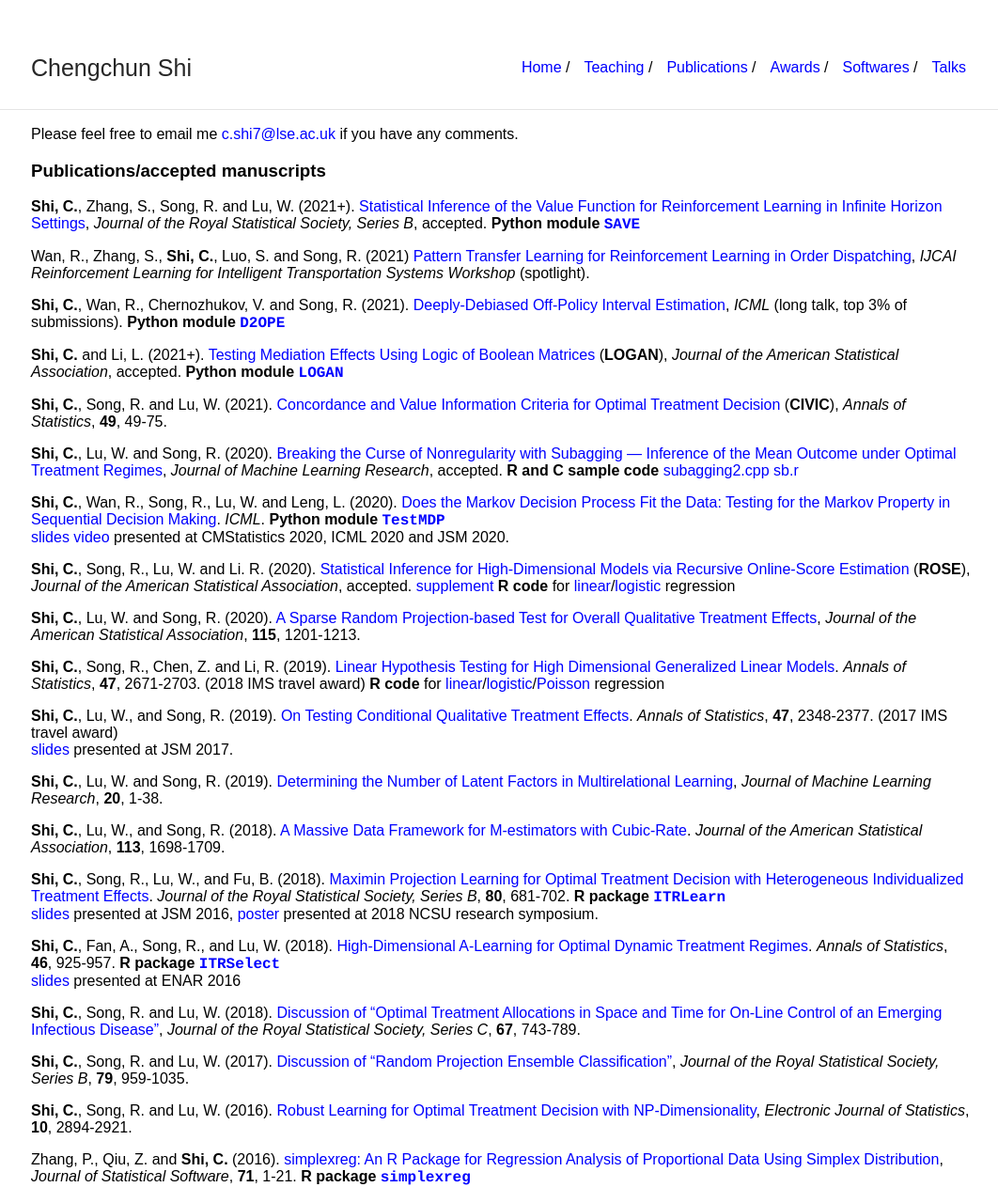
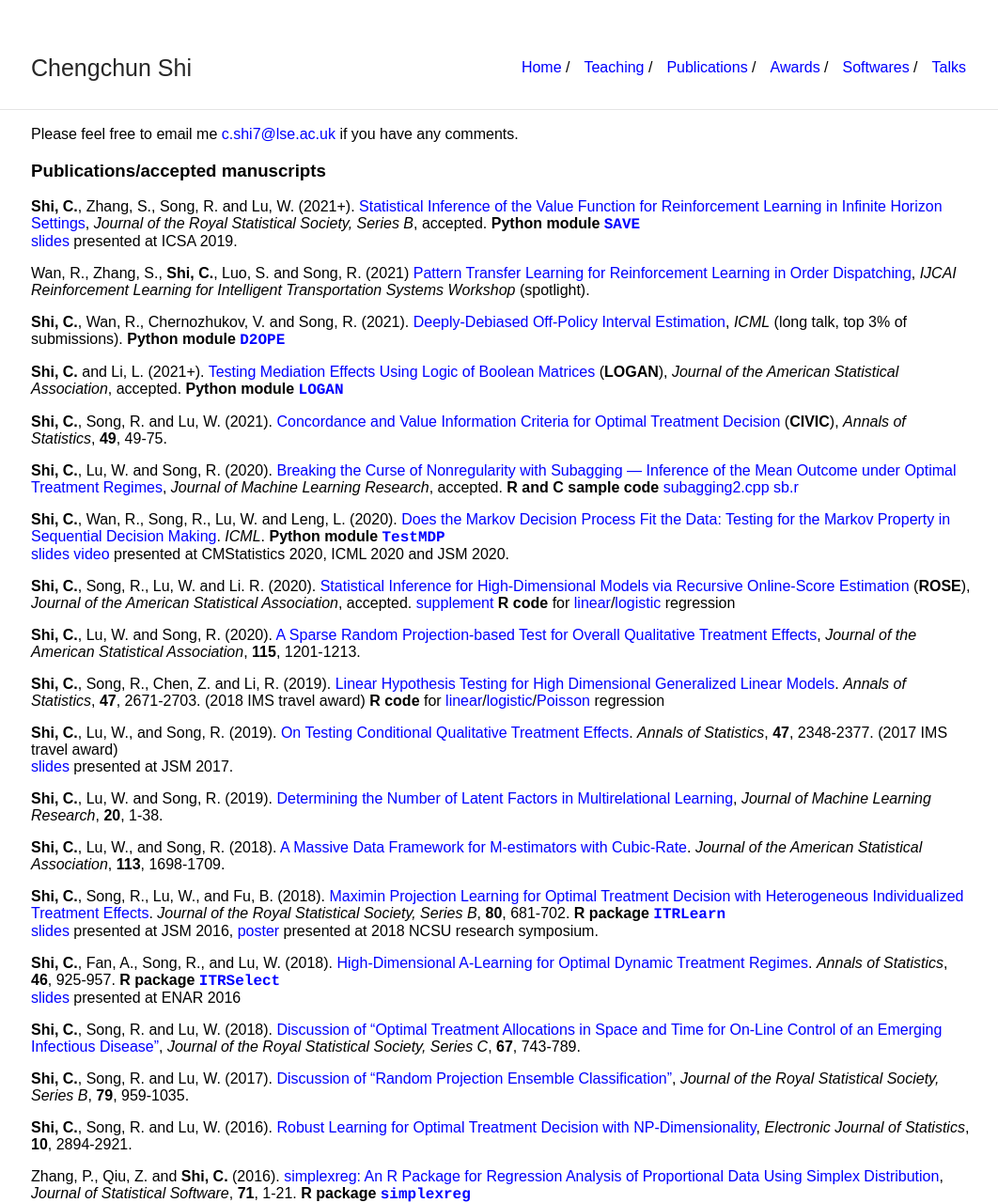
Before and after one commit to callmespring/callmespring.github.io, a Jekyll site: the page built from publication.md, in a window 1280 px wide. Shown: the whole page at 94% size, without its empty margins (107-1169 px from the left). Built offline with Jekyll 4.4.1, drawn with Linux system fonts in a browser that asks for light colours.

Commit message:
Update publication.md

```diff
--- a/publication.md
+++ b/publication.md
@@ -10,7 +10,7 @@
 ### Publications/accepted manuscripts
 **Shi, C.**, Zhang, S., Song, R. and Lu, W. (2021+). [Statistical Inference of the Value Function for Reinforcement
 Learning in Infinite Horizon Settings](https://arxiv.org/pdf/2001.04515.pdf), _Journal of the Royal Statistical Society, Series B_, accepted.
-**Python module** [<span style="font-family:courier;">**SAVE**</span>](https://github.com/callmespring/SAVE)
+**Python module** [<span style="font-family:courier;">**SAVE**</span>](https://github.com/callmespring/SAVE) <br/> [<font size="3">slides</font>](./slides/JSM2016.pdf) <font size="3">presented at ICSA 2019</font>.
 
 Wan, R., Zhang, S., **Shi, C.**, Luo, S. and Song, R. (2021) [Pattern Transfer Learning for Reinforcement Learning in Order Dispatching](https://arxiv.org/pdf/2105.13218.pdf),  _IJCAI Reinforcement Learning for Intelligent Transportation Systems Workshop_ (spotlight).
 
```
